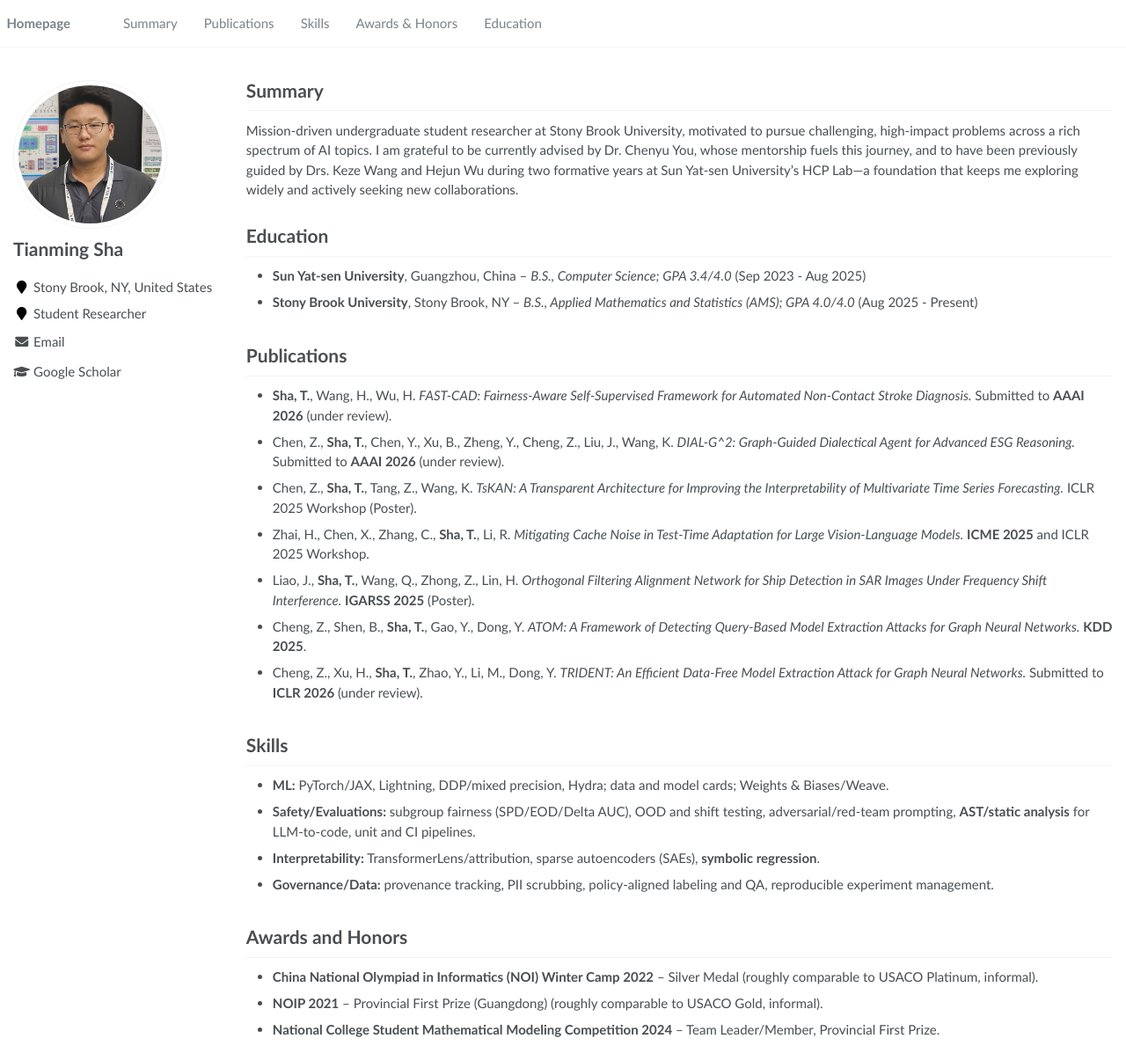
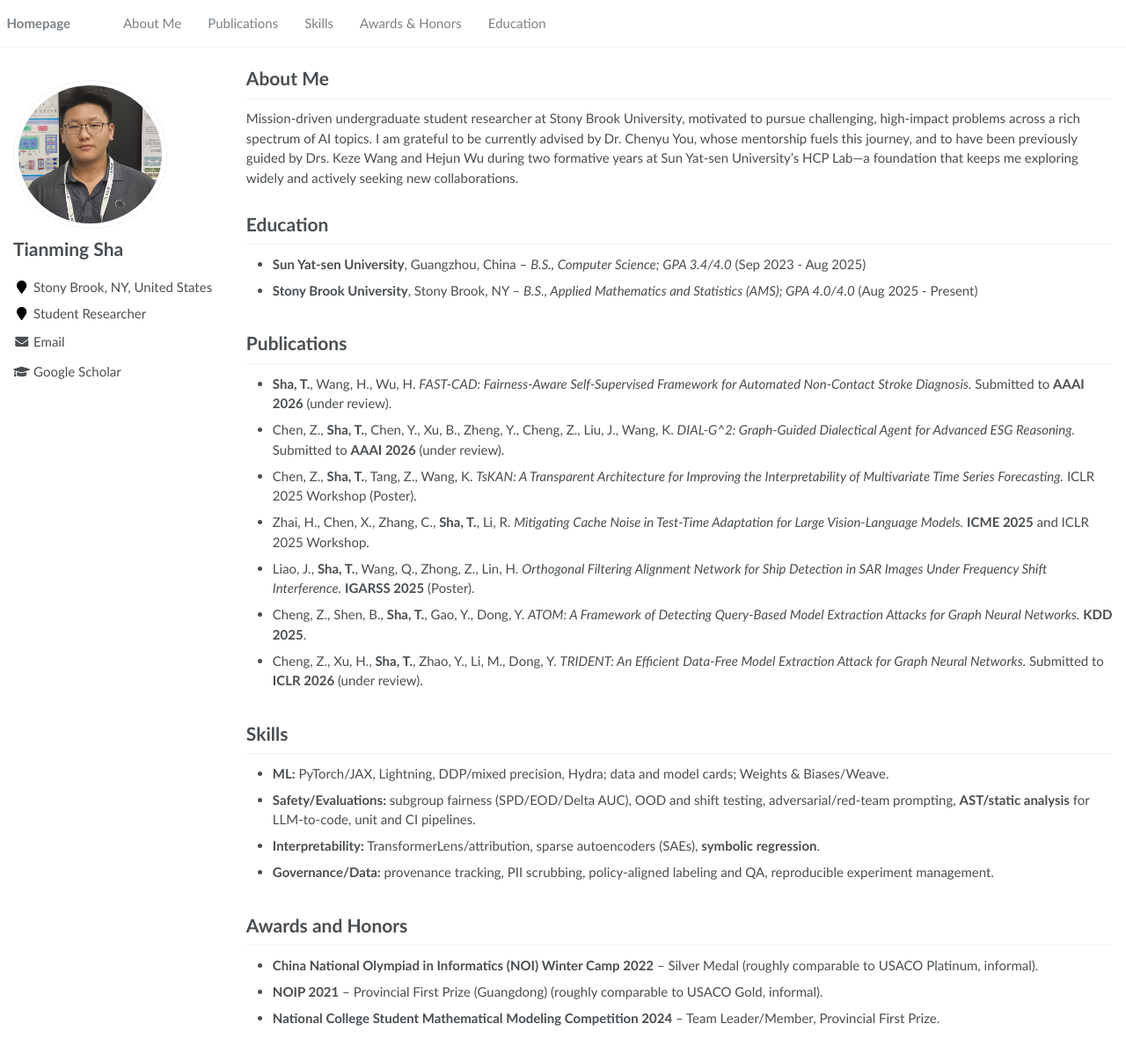
Before and after one commit to shatianming5/shatianming5.github.io, a Jekyll site: the page built from _pages/about.md, in a window 1280 px wide and 1197 px high. Shown: the whole window at 88% size. Built offline with Jekyll 4.4.1, drawn with Linux system fonts in a browser that asks for light colours.

Commit message:
Rename summary section to About Me

```diff
--- a/_data/navigation.yml
+++ b/_data/navigation.yml
@@ -1,6 +1,6 @@
 # main links links
 main:
-  - title: "Summary"
+  - title: "About Me"
     url: "/#summary"
 
   - title: "Publications"
--- a/_pages/about.md
+++ b/_pages/about.md
@@ -8,9 +8,9 @@
   - /about.html
 ---
 
-<span class='anchor' id='summary'></span>
+<span class='anchor' id='about-me'></span>
 
-# Summary
+# About Me
 Mission-driven undergraduate student researcher at Stony Brook University, motivated to pursue challenging, high-impact problems across a rich spectrum of AI topics. I am grateful to be currently advised by Dr. Chenyu You, whose mentorship fuels this journey, and to have been previously guided by Drs. Keze Wang and Hejun Wu during two formative years at Sun Yat-sen University’s HCP Lab—a foundation that keeps me exploring widely and actively seeking new collaborations.
 
 <span class='anchor' id='education'></span>
```
